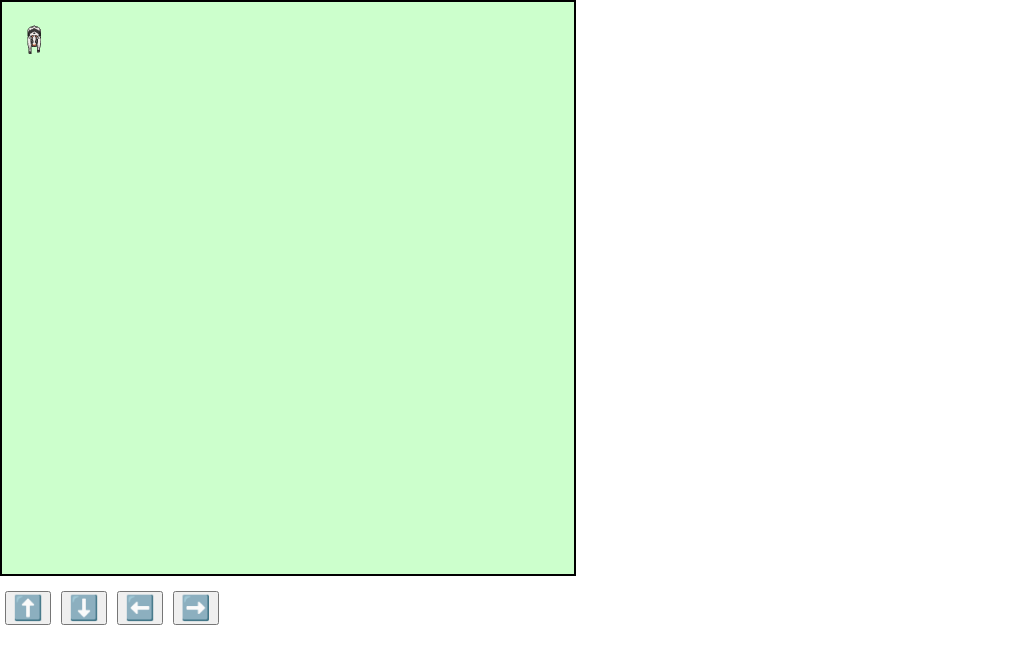
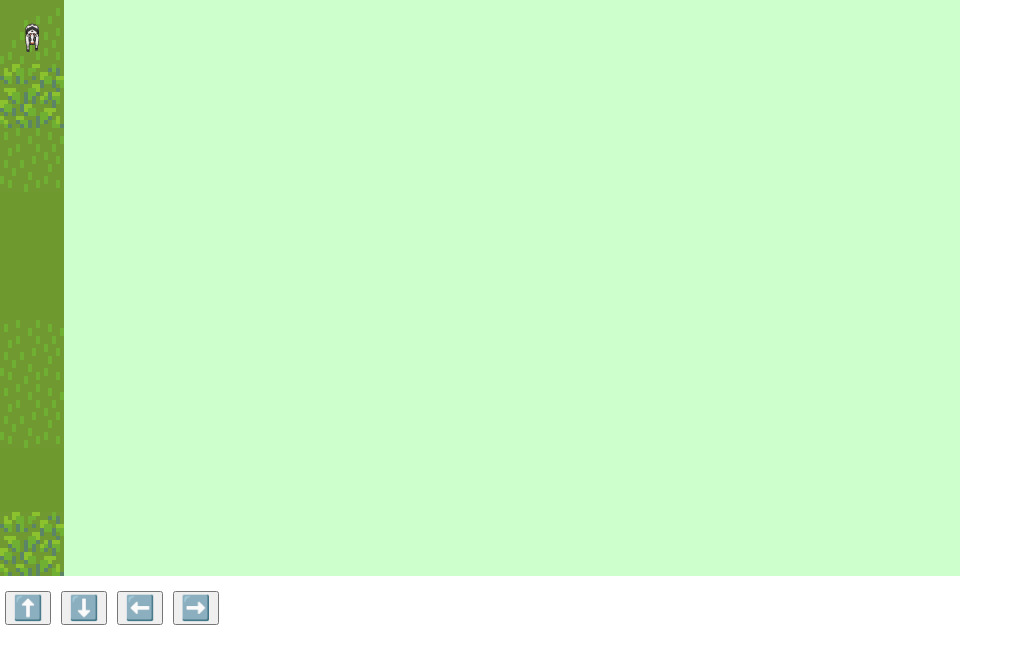
Before and after one commit to YaroslavaGD/moosweep, an Angular app: page / in a window 1280 px wide. Shown: the top 664 px of the page, without its empty margins (0-1023 px from the left). Built offline with nearby package versions, Linux system fonts and the light colour scheme.

Commit message:
feat: add cell component and change styles vars

```diff
--- a/src/app/app.component.html
+++ b/src/app/app.component.html
@@ -1,5 +1,14 @@
 <main>
   <div class="board">
+    <app-cell></app-cell>
+    <app-cell></app-cell>
+    <app-cell></app-cell>
+    <app-cell></app-cell>
+    <app-cell></app-cell>
+    <app-cell></app-cell>
+    <app-cell></app-cell>
+    <app-cell></app-cell>
+    <app-cell></app-cell>
     <app-cow [x]="cowX" [y]="cowY" [direction]="direction"></app-cow>
   </div>
   <div class="controls">
--- a/src/app/app.component.scss
+++ b/src/app/app.component.scss
@@ -1,10 +1,9 @@
 .board {
   position: relative;
-  width: 576px; /* 9 * 64 */
-  height: 576px;
-  border: 2px solid black;
+  width: calc(var(--board-width) * var(--cell-size)); /* 15 * 64 */
+  height: calc(var(--board-height) * var(--cell-size)); /* 9 * 64 */
   margin-bottom: 10px;
-  background-color: #ccffcc;
+  background-color: var(--board-color);
 }
 
 .controls button {
--- a/src/app/app.component.ts
+++ b/src/app/app.component.ts
@@ -2,11 +2,12 @@ import { Component, HostListener } from '@angular/core';
 import { CommonModule } from '@angular/common';
 import { RouterOutlet } from '@angular/router';
 import { CowComponent } from './components/cow/cow.component';
+import { CellComponent } from './components/cell/cell.component';
 
 @Component({
   selector: 'app-root',
   standalone: true,
-  imports: [CommonModule, RouterOutlet, CowComponent],
+  imports: [CommonModule, RouterOutlet, CowComponent, CellComponent],
   templateUrl: './app.component.html',
   styleUrl: './app.component.scss',
 })
@@ -52,7 +53,7 @@ export class AppComponent {
         this.cowX = Math.max(0, this.cowX - 1);
         break;
       case 'right':
-        this.cowX = Math.min(8, this.cowX + 1);
+        this.cowX = Math.min(14, this.cowX + 1);
         break;
     }
   }
--- /dev/null
+++ b/src/app/components/cell/cell.component.html
@@ -0,0 +1 @@
+<div class="cell" [style.background-position]="backgroundPosition"></div>
--- /dev/null
+++ b/src/app/components/cell/cell.component.scss
@@ -0,0 +1,5 @@
+.cell {
+  width: var(--cell-size);
+  height: var(--cell-size);
+  background-image: url(/assets/grass.png);
+}
--- /dev/null
+++ b/src/app/components/cell/cell.component.ts
@@ -0,0 +1,19 @@
+import { Component } from '@angular/core';
+
+@Component({
+  selector: 'app-cell',
+  standalone: true,
+  imports: [],
+  templateUrl: './cell.component.html',
+  styleUrl: './cell.component.scss',
+})
+export class CellComponent {
+  row = Math.floor(Math.random() * 5);
+  column = Math.floor(Math.random() * 11);
+  x = this.column * 64;
+  y = this.row * 64;
+
+  get backgroundPosition(): string {
+    return `-${this.x}px -${this.y}px`;
+  }
+}
--- a/src/app/components/cow/cow.component.scss
+++ b/src/app/components/cow/cow.component.scss
@@ -1,8 +1,11 @@
 .cow {
-  width: 64px;
-  height: 64px;
+  position: absolute;
+  top: 0;
+  left: 0;
+  width: var(--cell-size);
+  height: var(--cell-size);
   background-image: url(/assets/cow_walk.png);
-  background-size: 256px 256px;
-  position: absolute;
+  background-size: calc(var(--cow-width) * var(--cell-size))
+    calc(var(--cow-height) * var(--cell-size));
   transition: transform 0.5s ease-in;
 }
--- a/src/styles.scss
+++ b/src/styles.scss
@@ -1,4 +1,5 @@
 @import url('./styles/colors.scss');
+@import url('./styles/vars.scss');
 
 * {
   box-sizing: border-box;
--- a/src/styles/colors.scss
+++ b/src/styles/colors.scss
@@ -1,6 +1,3 @@
 :root {
-  --primary-color: #605dc8;
-  --secondary-color: #8b89e6;
-  --accent-color: #e8e7fa;
-  --shadow-color: #e8e8e8;
+  --board-color: #ccffcc;
 }
--- /dev/null
+++ b/src/styles/vars.scss
@@ -0,0 +1,7 @@
+:root {
+  --cell-size: 64px;
+  --board-width: 15;
+  --board-height: 9;
+  --cow-width: 4;
+  --cow-height: 4;
+}
```
Also changed, not shown: src/assets/grass.png (added), 1 other file (tests, documents, lock files or other folders).
